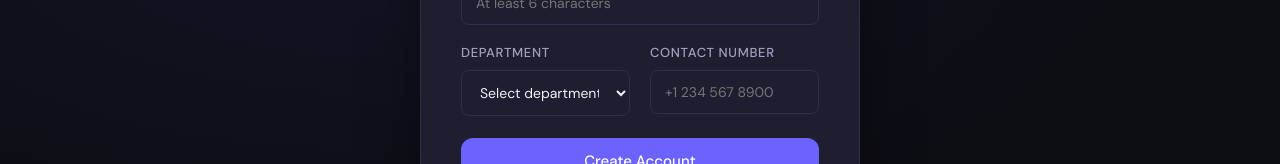
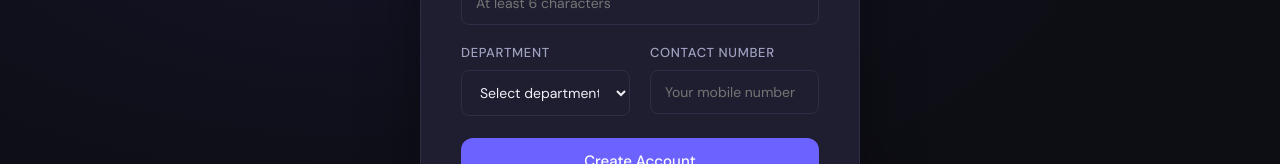
Before and after one commit to Udit-Gunagi/campus-lost-found-portal, a React (Create React App) app in the folder frontend/: page /register in a window 1280 px wide. Shown: the part 542-706 px from the top of the page. Built offline with nearby package versions, Linux system fonts and the light colour scheme; the HTML template or start-up script is replaced by a standard one.

Commit message:
improved register

```diff
--- a/frontend/src/pages/Register.js
+++ b/frontend/src/pages/Register.js
@@ -99,7 +99,7 @@ const Register = () => {
               <input
                 type="tel"
                 name="contact"
-                placeholder="+1 234 567 8900"
+                placeholder="Your mobile number"
                 value={form.contact}
                 onChange={handleChange}
               />
```
